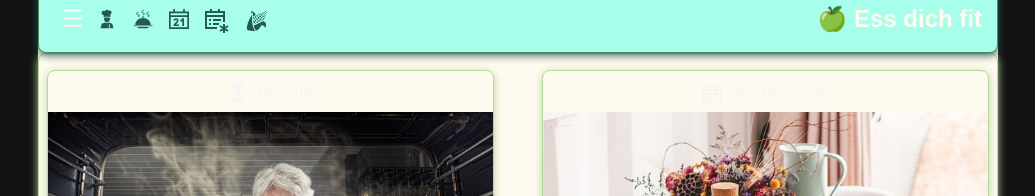
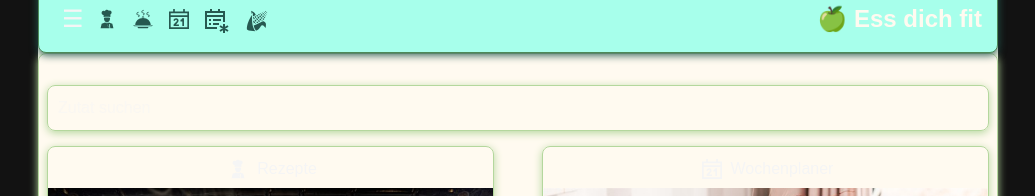
Before and after one commit to learnbh/EatYourselfFit, a React (Vite) app in the folder frontend/: page / in a window 1280 px wide. Shown: the part 215-411 px from the top of the page, without its empty margins (122-1157 px from the left). Built offline with nearby package versions, Linux system fonts and the light colour scheme.

Commit message:
added search for ingredients

```diff
--- a/frontend/src/page/home.tsx
+++ b/frontend/src/page/home.tsx
@@ -7,10 +7,27 @@ import { GiCook } from "react-icons/gi";
 import { GiHotMeal } from "react-icons/gi";
 import { GrScheduleNew } from "react-icons/gr";
 import { GrSchedule } from "react-icons/gr";
+import {type ChangeEvent, useState} from "react";
 
 export default function Home(){
+    const [ingredientSearch, setIngredientSearch] = useState<string>("");
+
+    function handleChangeIngredient(e:ChangeEvent<HTMLInputElement>){
+        e.preventDefault();
+        setIngredientSearch( e.target.value)
+    }
     return(
         <>
+            <div className="flex flex-col">
+                <div className="flex flex-col">
+                    <input
+                        placeholder="Zutat suchen"
+                        value={ingredientSearch}
+                        name="addingredient"
+                        id="addingredient"
+                        onChange={handleChangeIngredient}
+                    />
+                </div>
             <div className="home">
                 <Tile to="/recipe"
                       title="Rezepte"
@@ -45,6 +62,7 @@ export default function Home(){
                       imgHeight="200"
                 />
             </div>
+        </div>
         </>
     )
 }
```
